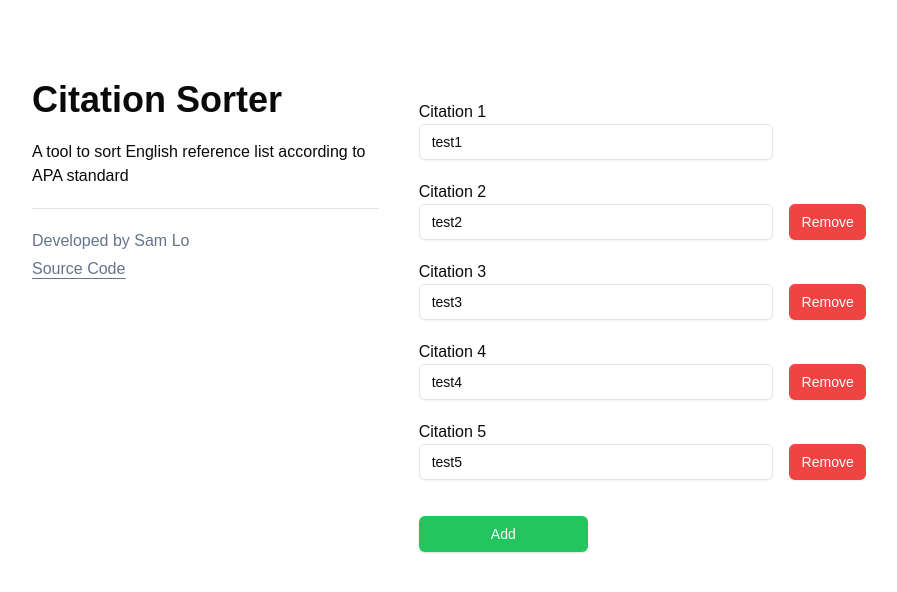
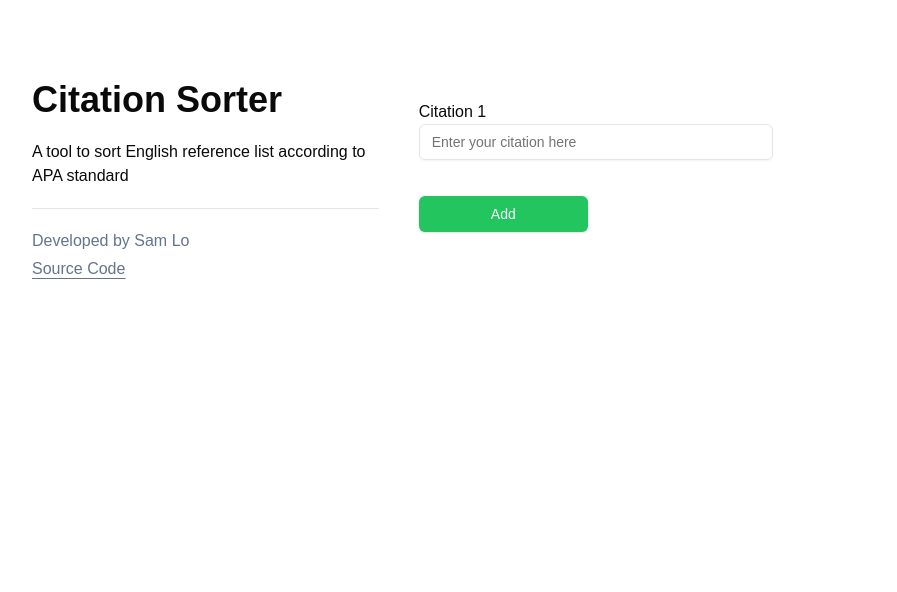
Before and after one commit to SamLo2200/ReferenceSorter, a Next.js app: page / in a window 1280 px wide. Shown: the top 592 px of the page, without its empty margins (48-945 px from the left). Built offline with nearby package versions, Linux system fonts and the light colour scheme.

Commit message:
removed array placeholder

```diff
--- a/src/components/DymanicTable.tsx
+++ b/src/components/DymanicTable.tsx
@@ -5,13 +5,7 @@ import { Input } from "@/components/ui/input";
 import { Button } from "./ui/button";
 
 export default function DymanicTable() {
-    const [citationContent, setCitationContent] = useState<string[]>([
-        "test1",
-        "test2",
-        "test3",
-        "test4",
-        "test5",
-    ]);
+    const [citationContent, setCitationContent] = useState<string[]>([""]);
 
     // Capture text in input onChange event and store it into array
     function handleChange(
--- /dev/null
+++ b/src/components/SortedDisplay.tsx
@@ -0,0 +1,3 @@
+export default function SortedDisplay() {
+    return <div>hello world</div>;
+}
```
